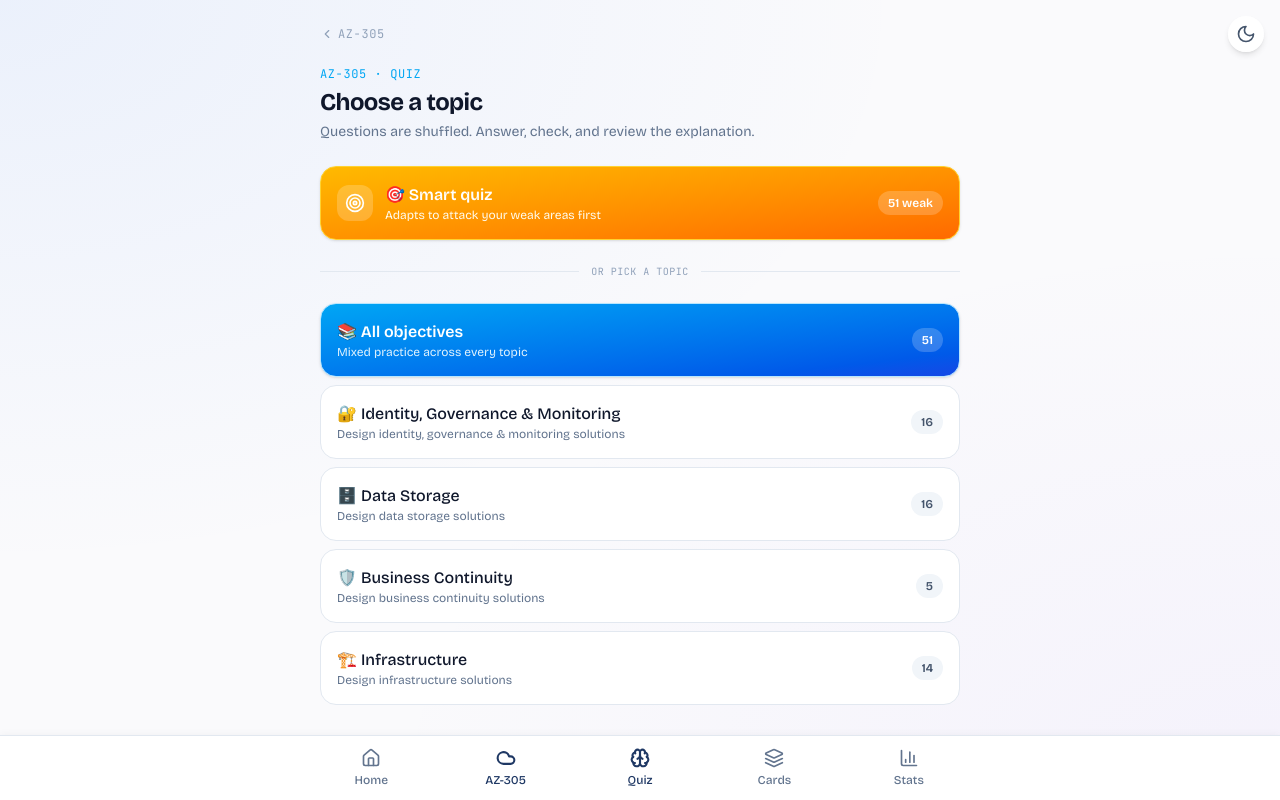
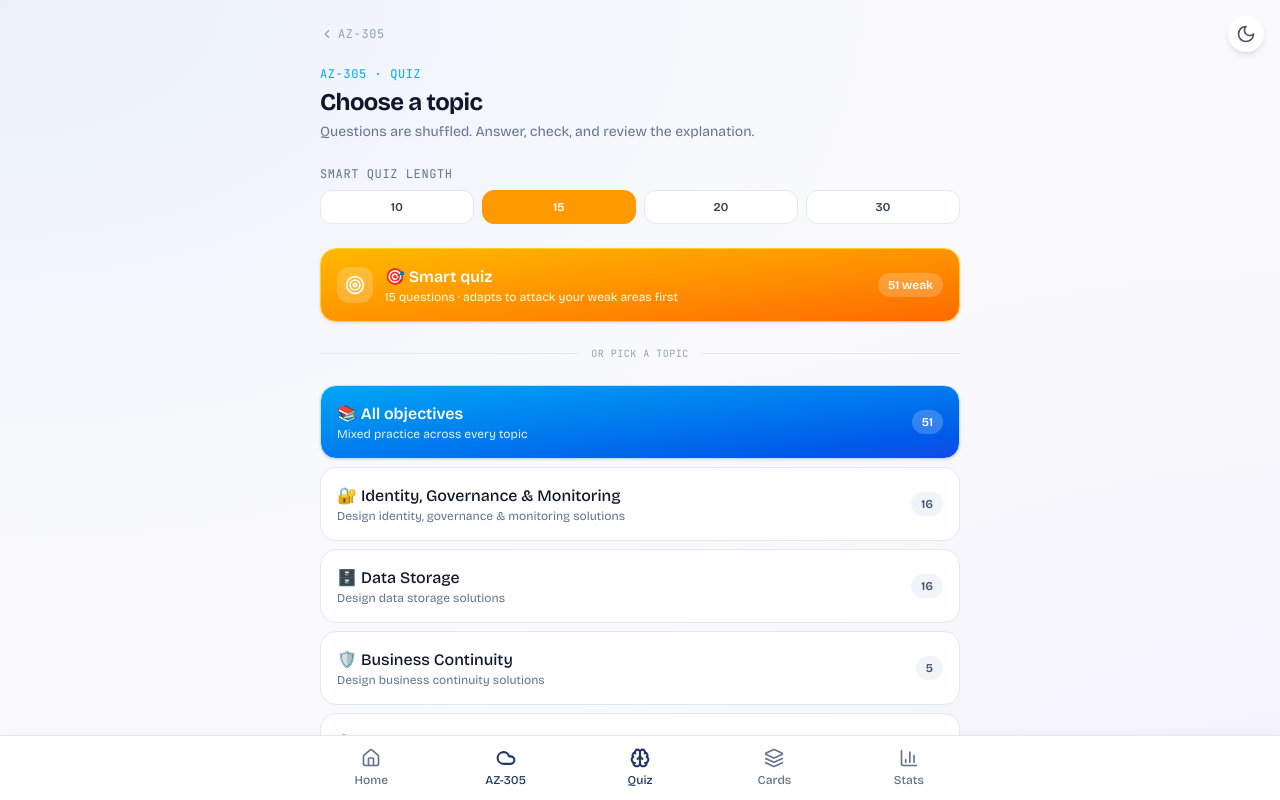
Before and after one commit to mcgillesdorce/comptiaAplus, a Next.js app: page /certs/az-305/quiz in a window 1280 px wide. Built offline with nearby package versions, Linux system fonts and the light colour scheme.

Commit message:
Add configurable smart quiz length and randomized sanitized choices

```diff
--- a/app/certs/az-305/quiz/page.tsx
+++ b/app/certs/az-305/quiz/page.tsx
@@ -1,7 +1,7 @@
 "use client";
 import { useMemo, useState } from "react";
 import Link from "next/link";
-import { cn, shuffle } from "@/lib/utils";
+import { cn, sanitizeChoiceText, shuffle } from "@/lib/utils";
 import {
   questionsAZ305,
   AZ305_OBJECTIVES,
@@ -23,8 +23,6 @@
 
 type Filter = AZ305Objective | "all" | "smart";
 
-const SMART_COUNT = 15;
-
 export default function AZ305QuizPage() {
   const cardStats = useAZ305Store((s) => s.cardStats);
   const recordQuizAnswer = useAZ305Store((s) => s.recordQuizAnswer);
@@ -32,6 +30,7 @@
 
   const [started, setStarted] = useState(false);
   const [filter, setFilter] = useState<Filter>("all");
+  const [smartCount, setSmartCount] = useState(15);
   const [order, setOrder] = useState<AZ305Question[]>([]);
   const [index, setIndex] = useState(0);
   const [selected, setSelected] = useState<string[]>([]);
@@ -60,7 +59,7 @@
   function start(f: Filter) {
     let next: AZ305Question[];
     if (f === "smart") {
-      next = pickSmartQuestions(cardStats, Math.min(SMART_COUNT, questionsAZ305.length));
+      next = pickSmartQuestions(cardStats, Math.min(smartCount, questionsAZ305.length));
     } else if (f === "all") {
       next = shuffle(questionsAZ305);
     } else {
@@ -88,6 +87,10 @@
   }
 
   const current = order[index];
+  const shuffledChoices = useMemo(
+    () => (current ? shuffle(current.choices) : []),
+    [current?.id]
+  );
 
   function check() {
     if (!current || selected.length === 0) return;
@@ -133,6 +136,28 @@
           </p>
         </header>
 
+        <div>
+          <p className="mb-2 font-mono text-xs uppercase tracking-wider text-slate-500">
+            Smart quiz length
+          </p>
+          <div className="flex gap-2">
+            {[10, 15, 20, 30].map((n) => (
+              <button
+                key={`smart-${n}`}
+                onClick={() => setSmartCount(n)}
+                className={cn(
+                  "flex-1 rounded-xl border py-2 text-xs font-semibold transition-all",
+                  smartCount === n
+                    ? "border-amber-500 bg-amber-500 text-white"
+                    : "border-slate-200 bg-white text-slate-700 dark:border-slate-700 dark:bg-slate-800 dark:text-slate-200"
+                )}
+              >
+                {n}
+              </button>
+            ))}
+          </div>
+        </div>
+
         {/* Smart quiz — adaptive weak-area targeting */}
         <button
           onClick={() => start("smart")}
@@ -145,7 +170,7 @@
             <div>
               <p className="font-semibold">🎯 Smart quiz</p>
               <p className="text-xs text-amber-50">
-                Adapts to attack your weak areas first
+                {smartCount} questions · adapts to attack your weak areas first
               </p>
             </div>
           </div>
@@ -300,7 +325,7 @@
 
       {/* Choices */}
       <div className="space-y-2">
-        {current.choices.map((choice) => {
+        {shuffledChoices.map((choice) => {
           const isSelected = selected.includes(choice.id);
           const isCorrect = choice.correct;
           let state: "idle" | "correct" | "wrong" | "missed" = "idle";
@@ -337,7 +362,7 @@
                   checked && state === "idle" && "text-slate-500 dark:text-slate-400"
                 )}
               >
-                {choice.text}
+                  {sanitizeChoiceText(choice.text)}
               </span>
             </button>
           );
--- a/app/quiz/page.tsx
+++ b/app/quiz/page.tsx
@@ -46,6 +46,7 @@
     : "";
   const [selectedDomains, setSelectedDomains] = useState<Domain[]>([]);
   const [count, setCount] = useState(10);
+  const [smartCount, setSmartCount] = useState(20);
   const stats = useStudyStore((s) => s.questionStats);
   const sessions = useStudyStore((s) => s.sessions);
 
@@ -116,15 +117,37 @@
 
       {/* Smart Modes */}
       <section className="space-y-3">
+        <div>
+          <p className="mb-2 text-xs font-medium uppercase tracking-wider text-slate-500">
+            Smart quiz length
+          </p>
+          <div className="flex gap-2">
+            {[10, 15, 20, 30].map((n) => (
+              <button
+                key={`smart-${n}`}
+                onClick={() => setSmartCount(n)}
+                className={cn(
+                  "flex-1 rounded-lg border py-2 text-xs font-mono font-medium transition-all",
+                  smartCount === n
+                    ? "border-brand-700 bg-brand-700 text-white"
+                    : "border-slate-200 bg-white text-slate-700"
+                )}
+              >
+                {n}
+              </button>
+            ))}
+          </div>
+        </div>
+
         <Link
-          href={`/quiz/session?mode=weak&n=20${domainQuery}`}
+          href={`/quiz/session?mode=weak&n=${smartCount}${domainQuery}`}
           className="flex items-center gap-4 rounded-2xl bg-gradient-to-br from-brand-700 to-brand-900 p-5 text-white shadow-md transition-all active:scale-[0.99]"
         >
           <Zap className="h-8 w-8 flex-shrink-0" />
           <div className="flex-1">
             <p className="font-bold text-lg">Smart Quiz</p>
             <p className="text-sm text-brand-100">
-              20 questions · auto-picks your weakest areas
+              {smartCount} questions · auto-picks your weakest areas
             </p>
           </div>
         </Link>
@@ -158,14 +181,14 @@
         </Link>
 
         <Link
-          href={`/quiz/session?mode=weak&n=20${domainQuery}`}
+          href={`/quiz/session?mode=weak&n=${smartCount}${domainQuery}`}
           className="flex items-center gap-4 rounded-2xl border border-red-200 bg-red-50 p-5 transition-all active:scale-[0.99]"
         >
           <Target className="h-7 w-7 flex-shrink-0 text-red-600" />
           <div className="flex-1">
             <p className="font-bold text-slate-900">Weak Areas Bootcamp</p>
             <p className="text-sm text-slate-600">
-              20 questions targeting only your weakest topics
+              {smartCount} questions targeting only your weakest topics
             </p>
           </div>
         </Link>
--- a/app/quiz/session/page.tsx
+++ b/app/quiz/session/page.tsx
@@ -9,7 +9,7 @@
   getReviewQuestions,
   computeSessionWeaknessResults,
 } from "@/lib/analytics";
-import { shuffle, cn } from "@/lib/utils";
+import { shuffle, cn, sanitizeChoiceText } from "@/lib/utils";
 import type { Question, Domain, WeaknessTag } from "@/lib/types";
 import {
   X,
@@ -288,7 +288,7 @@
                       <div className="h-2 w-2 rounded-full bg-white" />
                     )}
                   </div>
-                  <span className="flex-1 text-slate-900">{choice.text}</span>
+                  <span className="flex-1 text-slate-900">{sanitizeChoiceText(choice.text)}</span>
                 </div>
               </button>
             );
--- a/lib/utils.ts
+++ b/lib/utils.ts
@@ -23,3 +23,15 @@
   if (diffDay < 7) return `${diffDay}d ago`;
   return new Date(timestamp).toLocaleDateString();
 }
+
+export function sanitizeChoiceText(text: string): string {
+  let cleaned = text.trim();
+
+  // Remove obvious giveaway markers accidentally left in source data.
+  cleaned = cleaned
+    .replace(/^\s*(?:✅|✔️|☑️)\s*/u, "")
+    .replace(/^\s*(?:correct\s*answer|answer)\s*[:\-]\s*/i, "")
+    .replace(/\s*\((?:correct(?:\s*answer)?|this\s+is\s+correct)\)\s*$/i, "");
+
+  return cleaned || text;
+}
```
